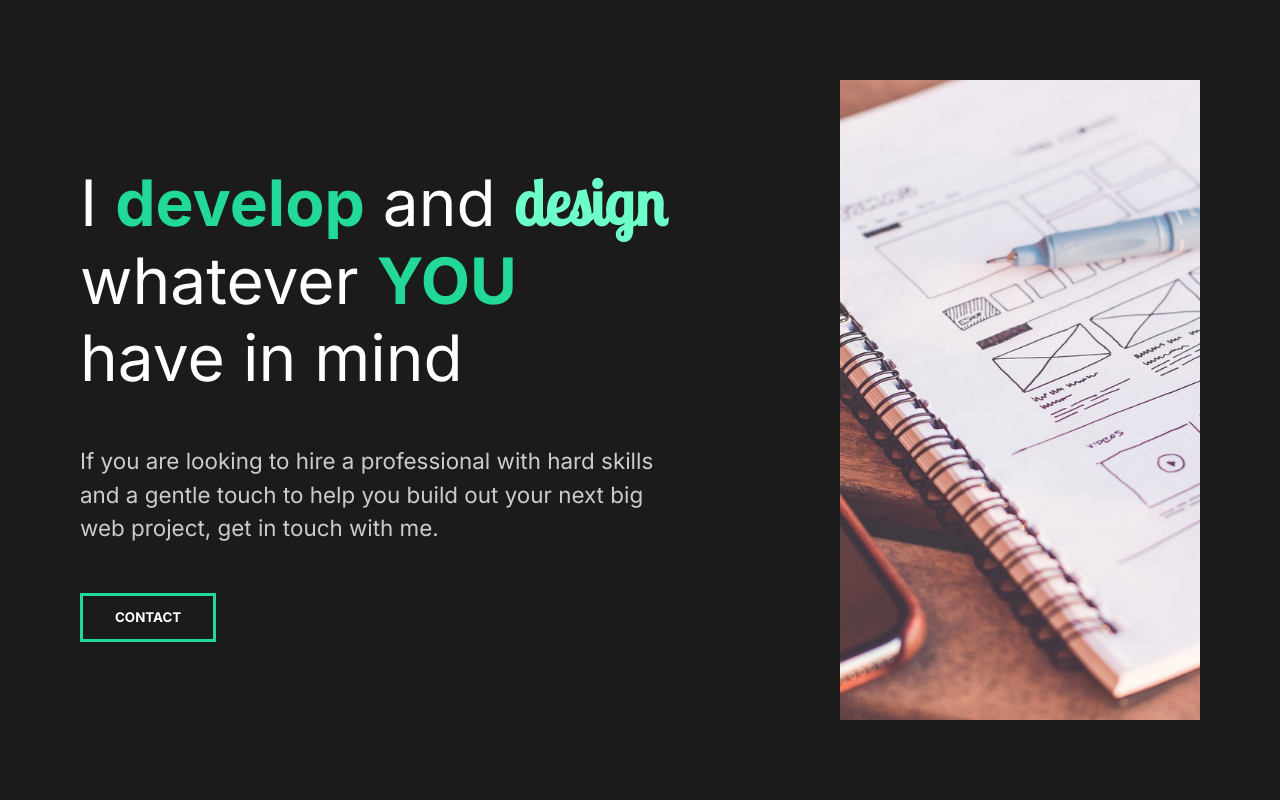
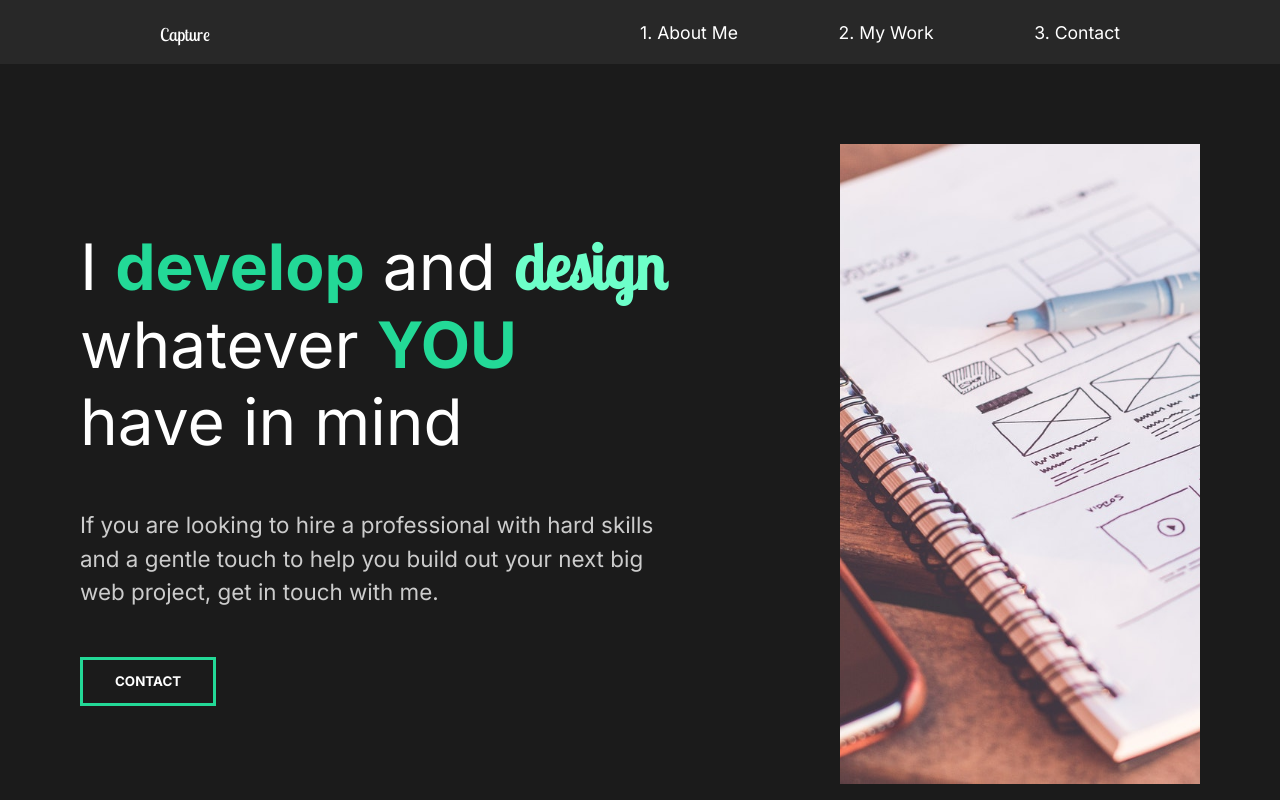
Before and after one commit to Jesuss27/React-Capture-Portfolio, a React (Create React App) app: page / in a window 1280 px wide. Shown: the top 800 px of the page. Built offline with nearby package versions, Linux system fonts and the light colour scheme.

Commit message:
Creating Nav and Styling

```diff
--- a/src/App.js
+++ b/src/App.js
@@ -1,11 +1,13 @@
 import AboutUs from "./pages/AboutUs" ;
 import GlobalStyle from "./components/GlobalStyle"
+import Nav from "./components/Nav"
 
 
 function App() {
   return (
     <div className="App">
       <GlobalStyle/>
+      <Nav />
       <AboutUs/>
     </div>
   );
--- /dev/null
+++ b/src/components/Nav.js
@@ -0,0 +1,51 @@
+import React from "react";
+import styled from "styled-components";
+
+const Nav = () => {
+    return(
+        <StyledNav>
+            <h1>
+                <a href="#">Capture</a>
+            </h1>
+            <ul >
+                <li>
+                    <a>1. About Me</a>
+                </li>
+                <li>
+                    <a>2. My Work </a>
+                </li>
+                <li>
+                    <a>3. Contact</a>
+                </li>
+            </ul>
+        </StyledNav>
+    )
+};
+
+const StyledNav = styled.nav`
+    min-height:8vh;
+    display:flex;
+    margin:auto;
+    justify-content: space-between;
+    align-items:center;
+    color:white;
+    padding:1rem 10rem;
+    background:#282828;
+    a{
+        color:white;
+        text-decoration: none;
+    }
+    ul{
+        display:flex;
+        justify-content: space-between;
+        list-style:none;
+        width:50%;
+    }
+    h1{
+        font-size:1.5rem;
+        font-family: 'Lobster Two', sans-serif;
+        font-weight:lighter;
+    }
+`
+
+export default Nav
```
